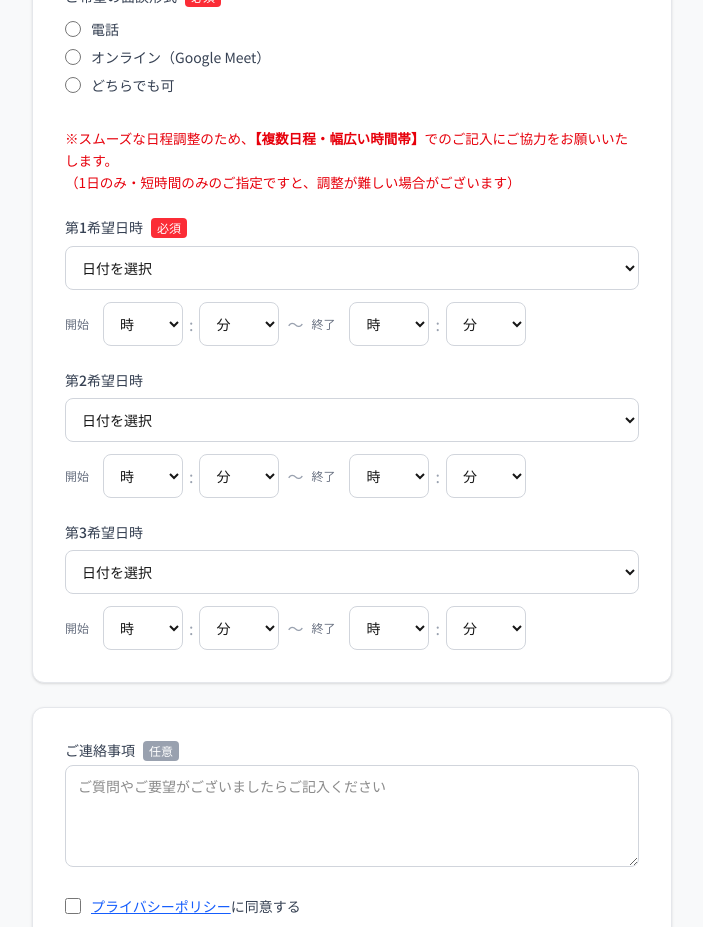
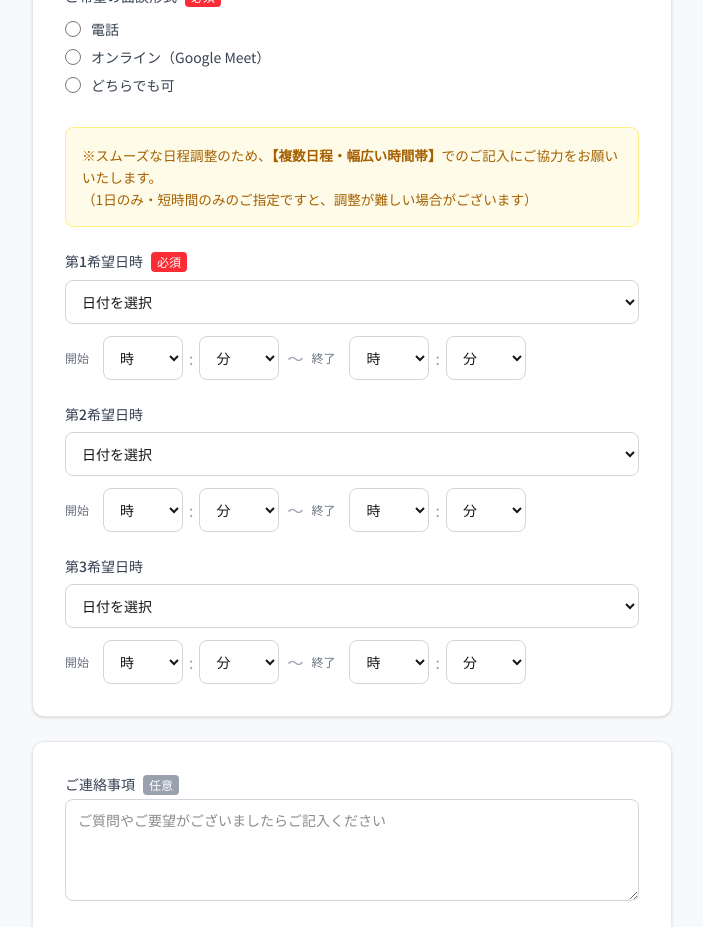
Before and after one commit to mnhhohno-glitch/scout-scheduler, a Next.js app: page / in a window 1280 px wide. Shown: the part 800-1727 px from the top of the page, without its empty margins (288-991 px from the left). Built offline with nearby package versions, Linux system fonts and the light colour scheme.

Commit message:
style: 日程調整注釈のUIをご注意ボックスと同じスタイルに変更
Co-Authored-By: Claude Opus 4.6 <noreply@anthropic.com>

```diff
--- a/src/components/ScheduleForm.tsx
+++ b/src/components/ScheduleForm.tsx
@@ -286,11 +286,13 @@ export function ScheduleForm({ source }: { source?: string }) {
         </div>
 
         {/* 複数日程のお願い */}
-        <p className="mb-6 text-[0.85rem] leading-relaxed text-red-600">
-          ※スムーズな日程調整のため、<span className="font-bold">【複数日程・幅広い時間帯】</span>でのご記入にご協力をお願いいたします。
-          <br />
-          （1日のみ・短時間のみのご指定ですと、調整が難しい場合がございます）
-        </p>
+        <div className="mb-6 rounded-lg border border-yellow-200 bg-yellow-50 p-4">
+          <p className="text-[0.85rem] leading-relaxed text-yellow-700">
+            ※スムーズな日程調整のため、<span className="font-bold">【複数日程・幅広い時間帯】</span>でのご記入にご協力をお願いいたします。
+            <br />
+            （1日のみ・短時間のみのご指定ですと、調整が難しい場合がございます）
+          </p>
+        </div>
 
         {/* 希望日時 */}
         <div className="space-y-6">
```
